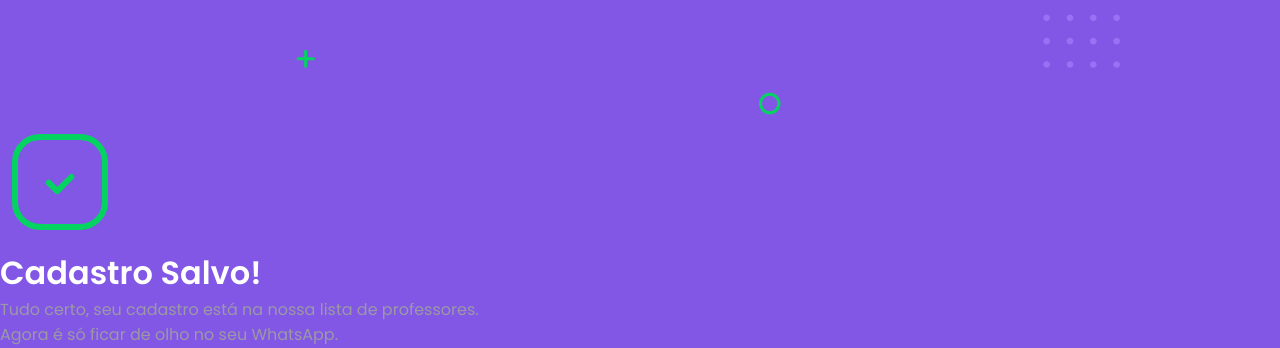
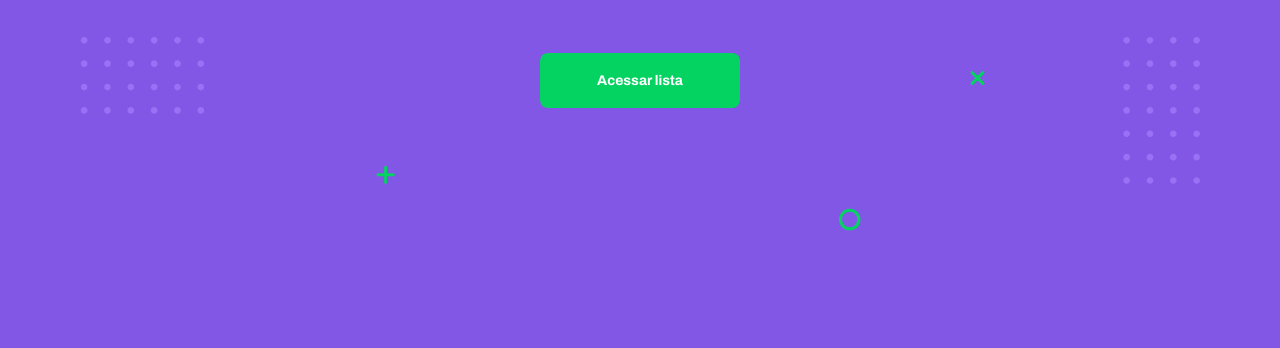
Before and after one commit to assiscs2/nlw, a website: page src/views/created-success.html in a window 1280 px wide. Shown: the part 452-800 px from the top of the page. Drawn offline with Linux system fonts and the light colour scheme.

Commit message:
Add files via upload

```diff
--- a/package.json
+++ b/package.json
@@ -13,8 +13,8 @@
   "devDependencies": {
     "nodemon": "^2.0.4"
   },
-
   "publishConfig": {
     "registry": "https://npm.pkg.github.com/"
   }
+
 }
--- /dev/null
+++ b/public/scripts/redirectPageStudy.js
@@ -0,0 +1,8 @@
+document.querySelector("#created-class")
+
+
+function redirectStudy(){
+    setTimeout(function(){window.open("/study")}, 10000)
+}
+
+redirectStudy()
--- a/public/styles/partials/page-created-success.css
+++ b/public/styles/partials/page-created-success.css
@@ -1,42 +1,112 @@
 
 #created-class {
     background: var(--color-primary);
-    align-content: center;
+
     color: var(--color-title-in-primary);
     align-self: center;
+    background-image: url("/images/success-background.svg");
+    background-repeat: no-repeat;
+    background-position: center;
+    background-size: contain;
+}
+
+#created-class #container{
+    display: flex;
+    flex-direction: column;
+
+    height: 600px;
+    width: 90vw;
 
 }
 
-#created-class main p {
-    color: var(--color-text-complement);
-    font-size: 1.6rem;
+#created-class main #container #successCheck {
+    margin-top: 40%;
 }
 
-#created-class footer .access-study {
-    width: 100%;
+#created-class main #container p {
+    font-family: Archivo;
+    color: var(--color-small-info);
+    text-align: center;
+    font-size: 1.2rem;
+    font-weight: 300;
+    margin-top: 1.2rem;
+
+}
+
+#created-class main #container h1 {
+    font-family: Archivo;
+    font-size: 2.8rem;
+    margin: 0;
+    text-align: center;
+    margin-top: 2.4rem;
+
+}
+
+#created-class main #container a {
     max-width: 240px;
     height: 5.6rem;
     border-radius: 0.8rem;
     color: var(--color-button-text);
     background-color: var(--color-secondary);
-    padding: 20px;
     border: 0;
     cursor: pointer;
     font: 700 1.4rem Archivo;
+    padding: 20px;
+    display: flex;
+    align-items: center;
+    justify-content: space-evenly;
 
-    align-items: center;
-    justify-content: center;
+    margin-top: 3.2rem;
 
     text-decoration: none;
 
-    margin-top: 3.2rem;
-    align-self: baseline;
+    width: 16rem;
 
 }
 
-#created-class footer .access-study:hover {
+
+#created-class main #container a:hover {
     transition: 0.2s;
     background-color: var(-color-secondary-dark);
 
+}
 
+
+@media (min-width: 1000px) {
+
+    #created-class {
+        background-position: center;
+        background-size: auto;
+    }
+
+    #created-class #container {
+        max-width: 100vw;
+        max-height: 100vh;
+    }
+
+    #created-class main #container #successCheck {
+        margin-top: 7%;
+    }
+
+
+
+    #created-class main #container p {
+        font-size: 1.5rem;
+        margin-top: 2rem;
+        max-width: 700px;
+
+    }
+
+    #created-class main #container h1 {
+       font-size: 4.8rem;
+       margin-top: 3rem;
+
+    }
+
+    #created-class main #container a {
+        margin-bottom: 70%;
+        margin-top: 7rem;
+        width: 20rem;
+
+    }
 }
--- a/src/pages.js
+++ b/src/pages.js
@@ -13,7 +13,7 @@ async function pageStudy(req, res) {
     const filters = req.query
 
     if (!filters.subject || !filters.weekday || !filters.time) {
-        return res.render(__dirname + "/views/study.html", { filters, subjects, weekdays })
+         return res.render(__dirname + "/views/study.html", { filters, subjects, weekdays })
     }
 
     //   console.log('não tem campos vazios')
@@ -89,8 +89,8 @@ async function saveClasses(req, res) {
         queryString += "&weekday=" + req.body.weekday[0]
         queryString += "&time=" + req.body.time_from[0]
 
+        return res.redirect("/created-success" + queryString)
 
-        return res.redirect("/study" + queryString)
     } catch (error) {
         console.log(error)
     }
--- a/src/views/created-success.html
+++ b/src/views/created-success.html
@@ -20,21 +20,21 @@
     <link
         href="https://fonts.googleapis.com/css2?family=Archivo:wght@400;700&amp;family=Poppins:wght@400;600&amp;display=swap"
         rel="stylesheet">
+   <script src="/scripts/redirectPageStudy.js" defer></script>
 
+    <!--<script> setTimeout(function(){window.open("/study")}, 3000) </script> -->
 </head>
 
 <body id="created-class">
 
 <main>
- <img id="imageSuccess" src="/images/success-background.svg" alt="Cadrastro realizado com sucesso">
- <img src="/images/icons/success-check-icon.svg" alt="Sucesso.img">
+<div id="container">
+<!-- <img id="imageSuccess" src="/images/success-background.svg" alt="Cadrastro realizado com sucesso">-->
+ <img id="successCheck" src="/images/icons/success-check-icon.svg" alt="Sucesso.img">
  <H1>Cadastro Salvo!</H1>
  <p>Tudo certo, seu cadastro está na nossa lista de professores. <br>
 Agora é só ficar de olho no seu WhatsApp.</p>
+  <a class="access-study" href="/study">Acessar lista</a>
+</div>
 </main>
-
 </body>
-
-<footer>
-    <a class="access-study" href="/study">Acessar lista</a>
-</footer>
```
Also changed, not shown: README.md, 1 other file.
